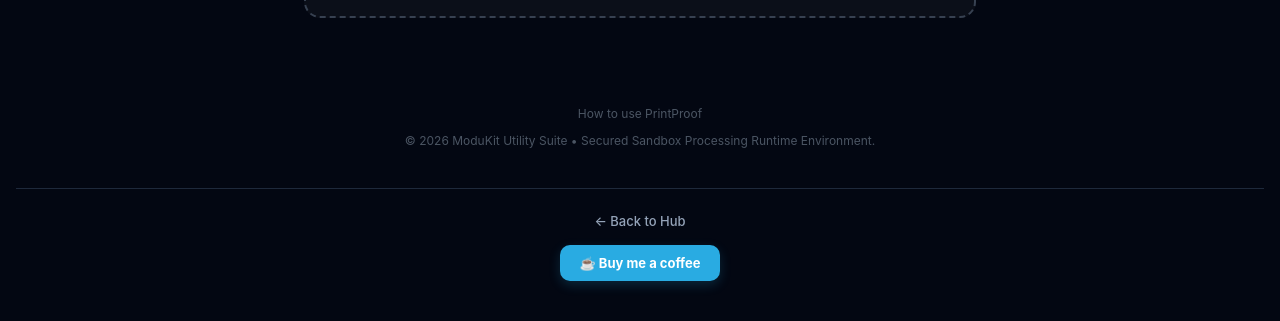
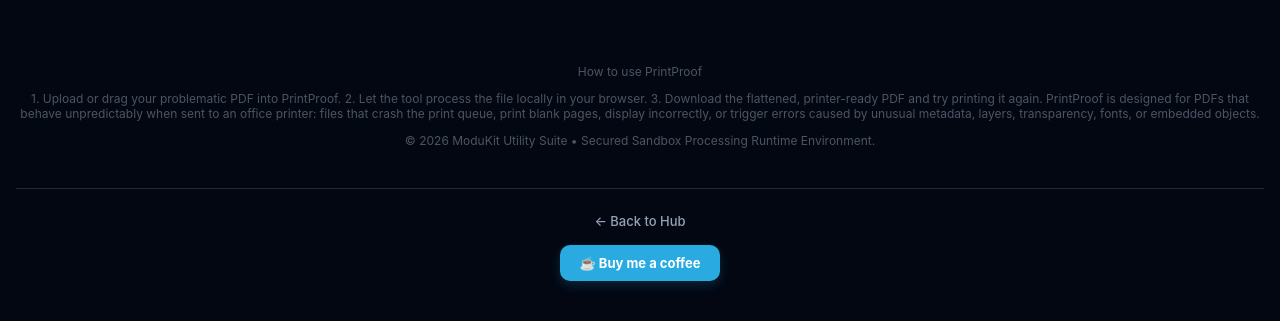
Before and after one commit to grenzl/gwm-utilities-site, a plain HTML site: page print-proof/index.html in a window 1280 px wide. Shown: the part 479-800 px from the top of the page. Drawn offline with Linux system fonts and the light colour scheme.

Commit message:
Update footer with PrintProof usage instructions
Added usage instructions for PrintProof tool in footer.

```diff
--- a/print-proof/index.html
+++ b/print-proof/index.html
@@ -64,6 +64,12 @@
     <!-- Footer Support Systems Info Branding Layout -->
         <footer style="text-align: center; color: #4b5563; font-size: 0.75rem; margin-top: 40px;">
             <p>How to use PrintProof</p>
+            <p>1. Upload or drag your problematic PDF into PrintProof.
+2. Let the tool process the file locally in your browser.
+3. Download the flattened, printer-ready PDF and try printing it again.
+
+PrintProof is designed for PDFs that behave unpredictably when sent to an office printer: files that crash the print queue, print blank pages, display incorrectly, or trigger errors caused by unusual metadata, layers, transparency, fonts, or embedded objects.
+</p>
         © 2026 ModuKit Utility Suite • Secured Sandbox Processing Runtime Environment.
     </footer>
 
```
